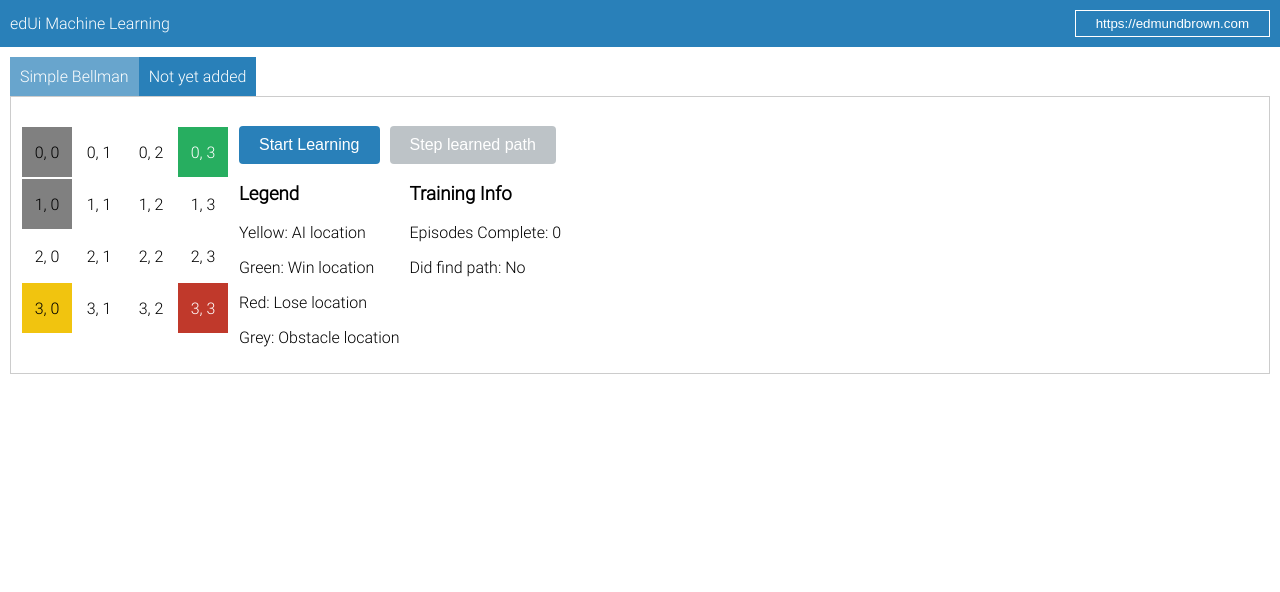
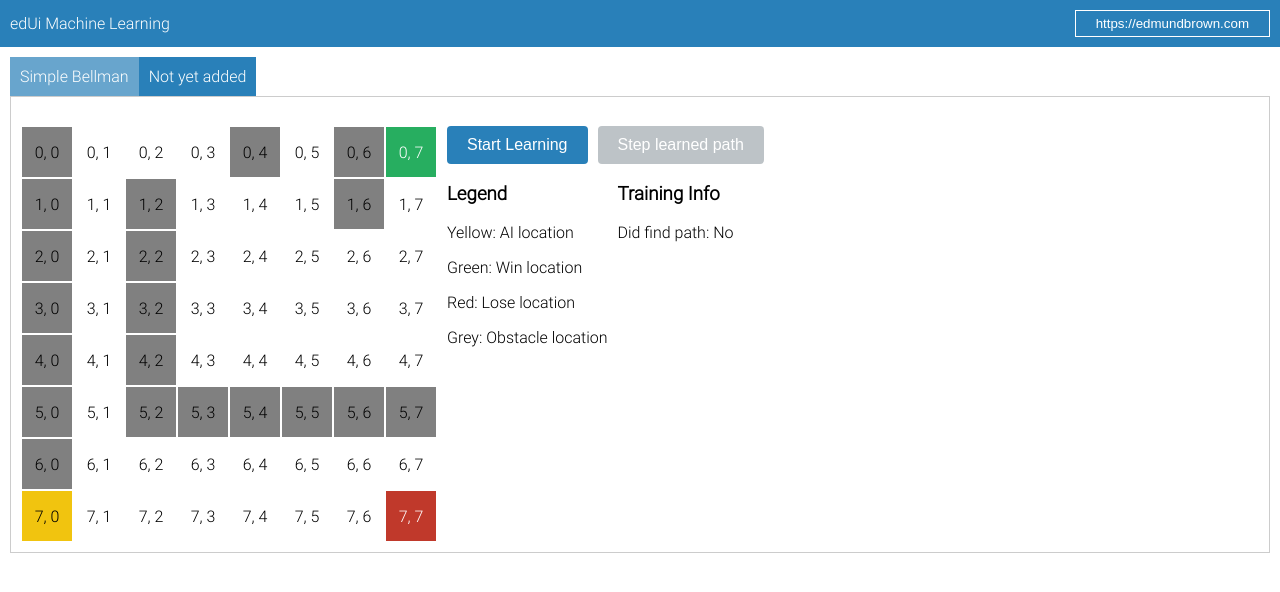
Before and after one commit to Jimbothemighty/machineLearning, a React (Vite) app: page / in a window 1280 px wide. Shown: the top 592 px of the page. Built offline with nearby package versions, Linux system fonts and the light colour scheme.

Commit message:
Finally working properly! I think the main issue all along was somehow the qValues sub arrays were being being shared somehow. Cloned it and all is well

```diff
--- a/src/assets/components/MachineLearning/BellmanSimple/fixtures.ts
+++ b/src/assets/components/MachineLearning/BellmanSimple/fixtures.ts
@@ -1,8 +1,29 @@
 // Set obstacles, win state, and lose state
-export const gridSize = 4
+export const gridSize = 8
 export const numActions = 4 // 0: Up, 1: Right, 2: Down, 3: Left
 
-export const obstacles = [{ row: 0, col: 0 }, { row: 1, col: 0 }]
+export const obstacles = [
+	{ row: 0, col: 0 },
+	{ row: 1, col: 0 },
+	{ row: 2, col: 0 },
+	{ row: 3, col: 0 },
+	{ row: 4, col: 0 },
+	{ row: 5, col: 0 },
+	{ row: 6, col: 0 },
+	{ row: 1, col: 2 },
+	{ row: 2, col: 2 },
+	{ row: 3, col: 2 },
+	{ row: 4, col: 2 },
+	{ row: 5, col: 2 },
+	{ row: 5, col: 3 },
+	{ row: 5, col: 4 },
+	{ row: 5, col: 5 },
+	{ row: 5, col: 6 },
+	{ row: 5, col: 7 },
+	{ row: 0, col: 4 },
+	{ row: 0, col: 6 },
+	{ row: 1, col: 6 },
+]
 export const winState = { row: 0, col: gridSize - 1 } // { row: 3, col: 4 }
 export const loseState = { row: gridSize - 1, col: gridSize - 1 }
 export const aiStartPosition = { row: gridSize - 1, col: 0 } // AI starts at the bottom-left corner
@@ -11,4 +32,6 @@ export const aiStartPosition = { row: gridSize - 1, col: 0 } // AI starts at the
 export const alpha = 0.1 // learning rate
 export const discountFactor = 0.9 // discount factor
 export const numEpisodes = 1000 // number of training episodes // default was 1000!
-export const episodesBatchSize = 1000
+
+// Other Constraints
+export const maxLoopIterations = 10000000
--- a/src/assets/components/MachineLearning/BellmanSimple/functions.ts
+++ b/src/assets/components/MachineLearning/BellmanSimple/functions.ts
@@ -1,4 +1,4 @@
-import { aiStartPosition, alpha, discountFactor, episodesBatchSize, gridSize, loseState, numActions, numEpisodes, obstacles, winState } from "~/assets/components/MachineLearning/BellmanSimple/fixtures"
+import { aiStartPosition, alpha, discountFactor, gridSize, loseState, maxLoopIterations, numActions, numEpisodes, obstacles, winState } from "~/assets/components/MachineLearning/BellmanSimple/fixtures"
 
 // Bellman equation function
 export function bellmanEquation(currentState, action : number, nextState, reward : number, qValues) {
@@ -14,24 +14,15 @@ export function bellmanEquation(currentState, action : number, nextState, reward
 
 	let updatedQValue : number = currentQValue + alpha * (reward + discountFactor * maxNextQValue - currentQValue)
 
-	if (currentState.row === 1 && currentState.col === 0) {
-		debugger
-	}
-	if (currentState.row === 0 && currentState.col === 0) {
-		debugger
-	}
-
 	qValues[currentState.row][currentState.col][action] = updatedQValue
 }
 
-export function qLearningBatch(currentEpisode, qValues) : number {
-	let modifierForThisLoop = currentEpisode
-	for (let episode = currentEpisode; episode < numEpisodes && episode < modifierForThisLoop + episodesBatchSize; episode++) {
+export function qLearningBatch(qValues) {
+	for (let episode = 0; episode < numEpisodes; episode++) {
 		qLearning(qValues)
-		currentEpisode = currentEpisode + 1
+		console.log(`qLearning completed`)
+		console.log(qValues)
 	}
-
-	return currentEpisode
 }
 
 // Q-learning function
@@ -40,12 +31,13 @@ export function qLearning(qValues) {
 	let isTerminal = false
 	let numRandomActionsTaken = 0
 	let numMaximisedActionTaken = 0
+	let iterations = 0
 
-	while (!isTerminal) {
+	while (!isTerminal && iterations < maxLoopIterations) {
 		// console.log(`learning while loop iteration ${iterations}`)
 		let action
 
-		if (Math.random() < 0.2) {
+		if (Math.random() < 0.1) {
 			action = Math.floor(Math.random() * numActions)
 			numRandomActionsTaken++
 		} else {
@@ -64,7 +56,7 @@ export function qLearning(qValues) {
 
 		if (nextState.row >= 0 && nextState.row < gridSize && nextState.col >= 0 && nextState.col < gridSize) {
 			if (obstacles.some(obstacle => obstacle.row === nextState.row && obstacle.col === nextState.col)) {
-				console.log(`found an obstacle`)
+				// console.log(`found an obstacle`)
 				// let reward = -0.5
 				// bellmanEquation(currentState, action, nextState, reward, discountFactor, qValues)
 
@@ -72,13 +64,13 @@ export function qLearning(qValues) {
 
 				// state is unchanged!
 			} else if (nextState.row > gridSize - 1 || nextState.row < 0 || nextState.col > gridSize - 1 || nextState.col < 0) {
-				console.log(`found an edge INNER`)
+				// console.log(`found an edge INNER`)
 				// let reward = -0.4
 				// bellmanEquation(currentState, action, nextState, reward, discountFactor, qValues)
 
 				// state is unchanged!
 			} else {
-				let reward = 0.4
+				let reward = 0
 
 				if (nextState.row === winState.row && nextState.col === winState.col) {
 					reward = 1
@@ -99,6 +91,8 @@ export function qLearning(qValues) {
 			// let reward = -0.2
 			// bellmanEquation(currentState, action, nextState, reward, discountFactor, qValues)
 		}
+
+		iterations++
 	}
 
 	// console.log(`numRandomActionsTaken ${numRandomActionsTaken.toString()}`)
@@ -118,11 +112,20 @@ type pathType = {
 // Get preferred path function
 export function getPreferredPath(qValues) : pathType {
 	let path = [aiStartPosition]
+	const maxSteps = gridSize * gridSize
+	let iterations = 0
 
-	while (!(path[path.length - 1].row === winState.row && path[path.length - 1].col === winState.col)) {
+	while (!(path[path.length - 1].row === winState.row && path[path.length - 1].col === winState.col) && iterations <= maxSteps) {
 		let currentState = path[path.length - 1]
 
 		if (currentState.row > gridSize - 1 || currentState.row < 0 || currentState.col > gridSize - 1 || currentState.col < 0) {
+			return {
+				path,
+				complete: false,
+			}
+		}
+
+		if (iterations === maxSteps) {
 			return {
 				path,
 				complete: false,
@@ -141,6 +144,8 @@ export function getPreferredPath(qValues) : pathType {
 		}
 
 		path.push(nextState)
+
+		iterations++
 	}
 
 	return {
--- a/src/assets/components/MachineLearning/BellmanSimple/index.tsx
+++ b/src/assets/components/MachineLearning/BellmanSimple/index.tsx
@@ -10,18 +10,24 @@ export function BellmanSimple() {
 	const [isStarted, setIsStarted] = useState(false)
 	const [preferredPath, setPreferredPath] = useState(null)
 	const [isCompletePath, setIsCompletePath] = useState(false)
-	const [episode, setEpisode] = useState(0)
-	const qValues : MutableRefObject<Array<Array<Array<number>>>> = useRef(Array.from({ length: gridSize }, () => Array(gridSize).fill(Array(numActions).fill(0))))
+	// const [episode, setEpisode] = useState(0)
+	const qValues : MutableRefObject<Array<Array<Array<number>>>> = useRef(
+		JSON.parse(
+			JSON.stringify(
+				Array.from({ length: gridSize }, () => Array(gridSize).fill(Array(numActions).fill(0)))
+			)
+		)
+	)
 
 	useEffect(() => {
 		if (!isLearning) {
 			return
 		}
 
-		// console.log(`started learning`)
-		const currentEpisode = qLearningBatch(episode, qValues.current)
-		// console.log(`finished learning`)
-		setEpisode(currentEpisode)
+		console.log(`started learning`)
+		qLearningBatch(qValues.current)
+		console.log(`finished learning`)
+		// setEpisode(currentEpisode)
 
 		const { path, complete } = getPreferredPath(qValues.current)
 		console.log(`Preferred Path:`, path)
@@ -57,7 +63,6 @@ export function BellmanSimple() {
 					</div>
 					<div>
 						<h3>Training Info</h3>
-						<p>Episodes Complete: {episode}</p>
 						<p>Did find path: {!isCompletePath ? `No` : `Yes`}</p>
 					</div>
 				</div>
```
